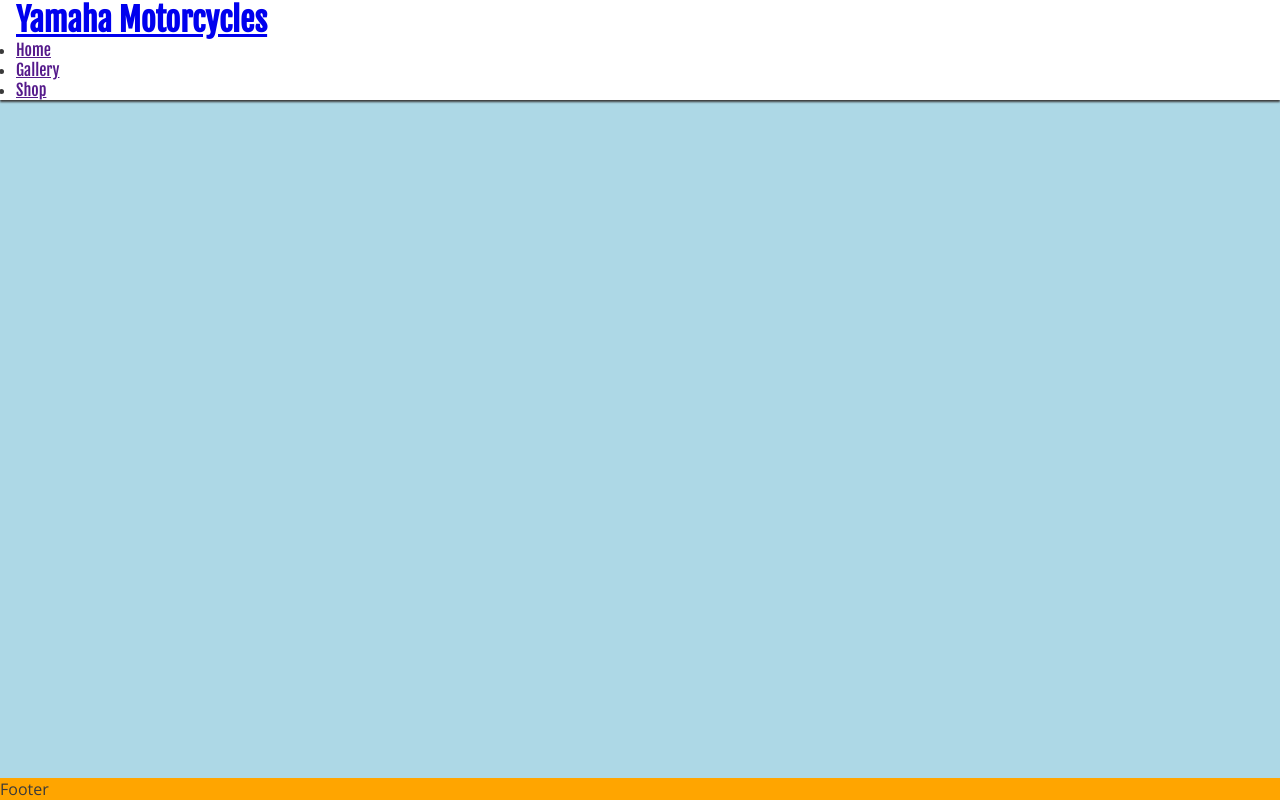
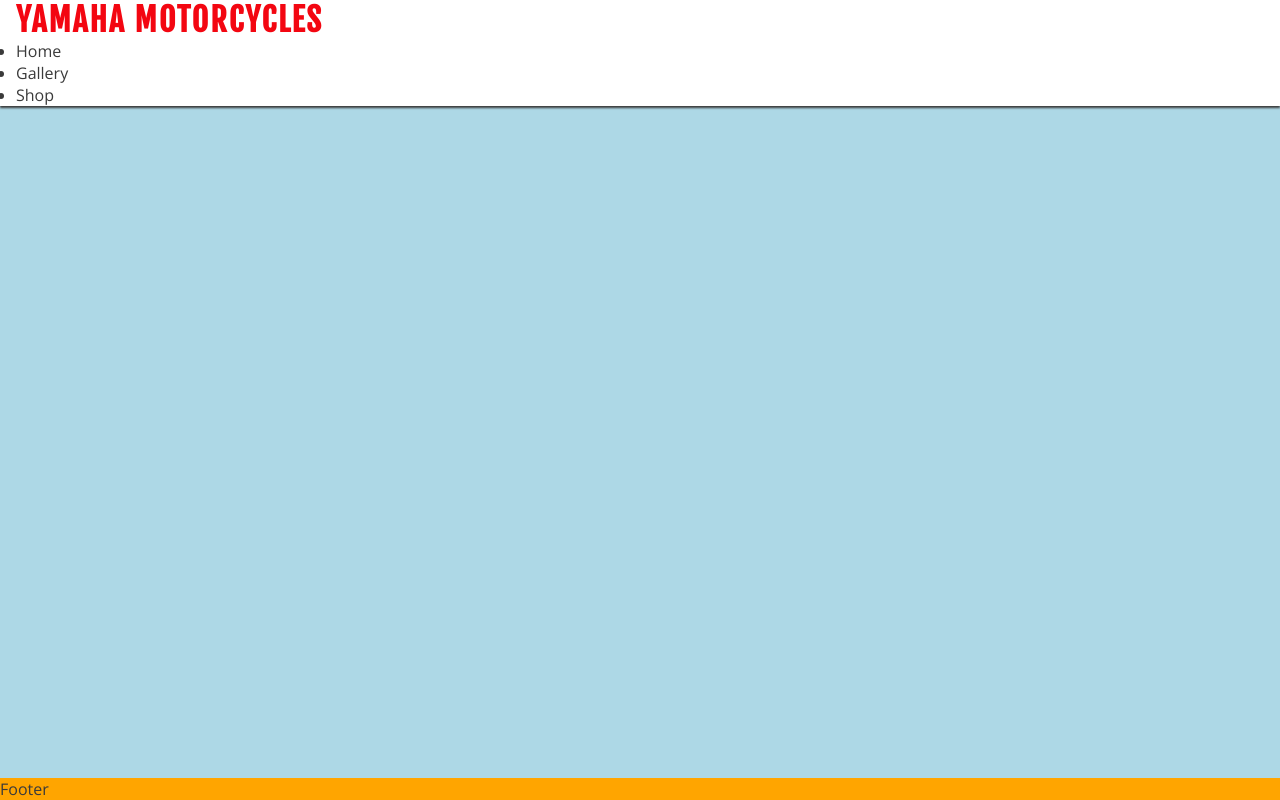
Before and after one commit to ImDanyul/yamaha-motorcycles, a plain HTML site: page index.html in a window 1280 px wide. Drawn offline with nearby package versions, Linux system fonts and the light colour scheme.

Commit message:
Style logo, remove underlining

```diff
--- a/assets/css/style.css
+++ b/assets/css/style.css
@@ -26,9 +26,21 @@ header {
     position: fixed;
     z-index: 99;
     width: 100%;
-    font-family: 'Fjalla One', sans-serif;
     box-shadow: 0 2px 2px #3a3a3a;
 }
+
+header a {
+    text-decoration: none;
+    color: inherit;
+}
+
+h1 {
+    font-family: 'Fjalla One', sans-serif;
+    text-transform: uppercase;
+    letter-spacing: 2px;
+    color: #f30611;
+}
+
 
 /* Main content */
 main {
```
